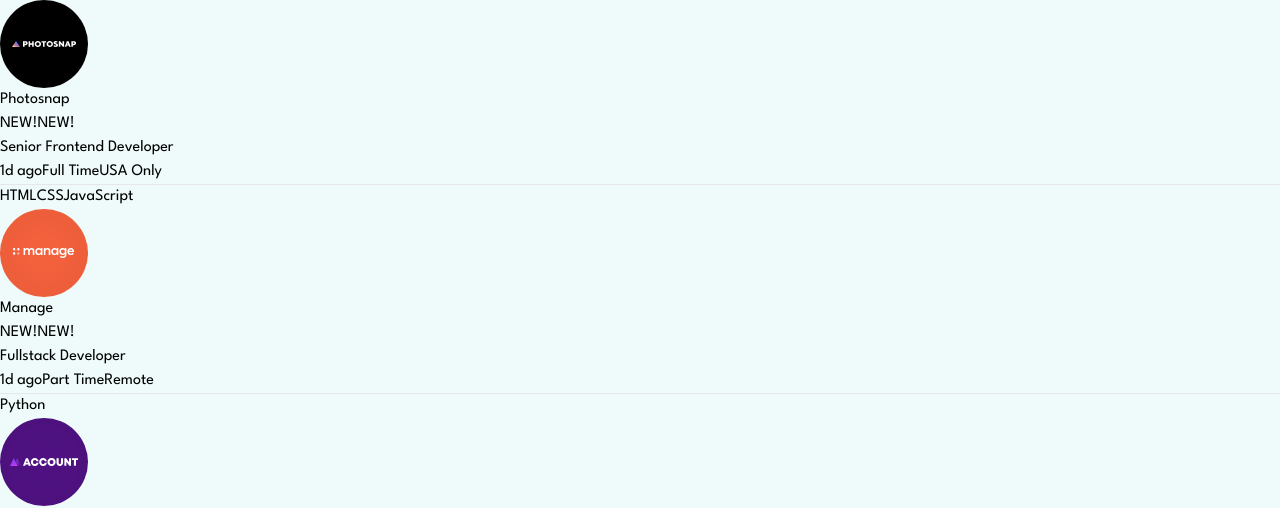
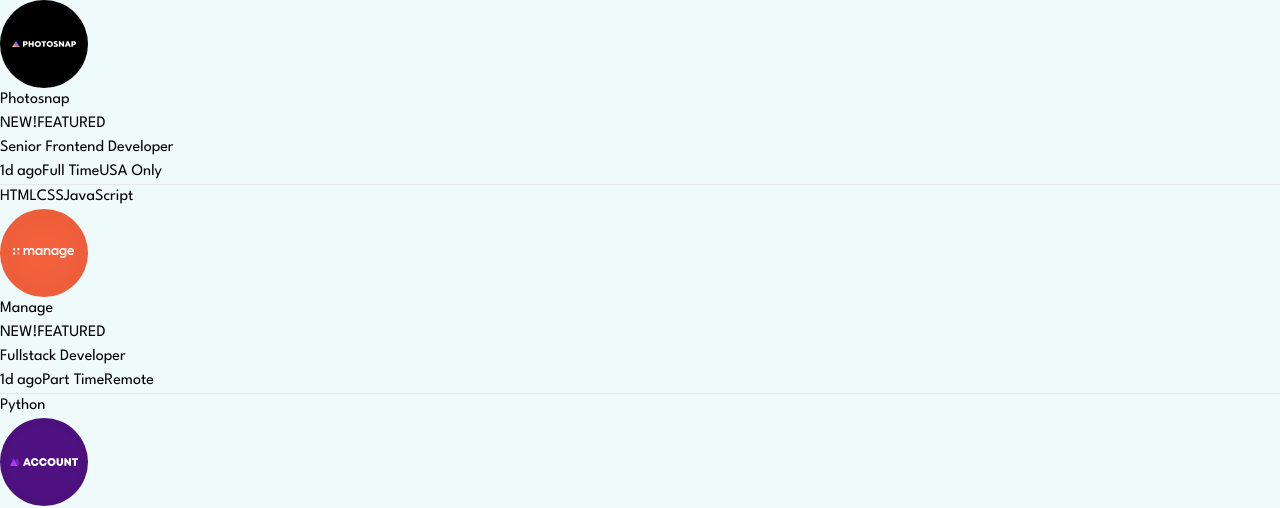
Before and after one commit to fadidajunaedy/job-listing, a React (Vite) app: page / in a window 1280 px wide. Shown: the top 508 px of the page. Built offline with nearby package versions, Linux system fonts and the light colour scheme.

Commit message:
Turn card into component jsx

```diff
--- a/src/App.jsx
+++ b/src/App.jsx
@@ -1,3 +1,4 @@
+import Card from "./components/Card"
 import Datas from "./data.json"
 
 function App() {
@@ -5,34 +6,19 @@
     <div className="min-h-screen py-6 px-8">
       <div className="container mx-auto max-w-5xl">
         {Datas.map((data) => (
-          <div key={data.id} className={`flex justify-start items-start flex-col sm:flex-row sm:items-center gap-4 rounded py-4 px-8 mb-12 sm:mb-6 shadow-lg relative ${data.featured && "border-l-4"}`}>
-            <img src={data.logo} alt="" className="rounded-full h-14 sm:h-16 absolute -top-[25px] sm:static" />
-            <div className="flex flex-col justify-between items-start gap-2 mt-6 sm:mt-0">
-              <div className="flex justify-between items-center gap-2">
-                <h3 className="text-sm font-bold">{data.company}</h3>
-                <div className="font-extrabold text-xs gap-2">
-                  {data.new && <span className="bg-red-600 text-[0.60rem] leading-3 py-1 px-2 rounded-full mr-2">NEW!</span>}
-                  {data.featured && <span className="bg-red-600 text-[0.60rem] leading-3 py-1 px-2 rounded-full mr-2">NEW!</span>}
-                </div>
-              </div>
-              <h4 className="text-base font-bold">{data.position}</h4>
-              <div className="flex justify-between items-center gap-4 text-xs font-semibold">
-                <span>{data.postedAt}</span>
-                <span>{data.contract}</span>
-                <span>{data.location}</span>
-              </div>
-            </div>
-            <hr />
-            <div className="flex justify-start items-center flex-wrap gap-2 sm:ml-auto">
-              {data.languages.map((language, index) => (
-                <button key={index} className="btn py-1 px-2 bg-red-400 rounded-md text-sm font-bold">
-                  {language}
-                </button>
-              ))}
-            </div>
-          </div>
+          <Card
+            key={data.id}
+            logo={data.logo}
+            company={data.company}
+            newpost={data.new}
+            featured={data.featured}
+            position={data.position}
+            postedAt={data.postedAt}
+            contract={data.contract}
+            location={data.location}
+            languages={data.languages.map(language => language)}
+          />
         ))}
-
       </div>
     </div >
   )
--- a/src/components/Card.jsx
+++ b/src/components/Card.jsx
@@ -1,6 +1,5 @@
 const Card = (props) => {
     const {
-        border,
         logo,
         company,
         newpost,
@@ -8,30 +7,31 @@
         position,
         postedAt,
         contract,
-        location
+        location,
+        languages
     } = props
 
     return (
-        <div className="flex justify-start items-start flex-col sm:flex-row sm:items-center gap-4 rounded py-4 px-8 mb-12 sm:mb-6 shadow-lg relative border-l-4 bg-red-200">
+        <div className={`flex justify-start items-start flex-col sm:flex-row sm:items-center gap-4 rounded py-4 px-8 mb-12 sm:mb-6 shadow-lg relative ${featured && "border-l-4"}`}>
             <img src={logo} alt={company} className="rounded-full h-14 sm:h-16 absolute -top-[25px] sm:static" />
             <div className="flex flex-col justify-between items-start gap-2 mt-6 sm:mt-0">
                 <div className="flex justify-between items-center gap-2">
                     <h3 className="text-sm font-bold">{company}</h3>
                     <div className="font-extrabold text-xs gap-2">
-                        {data.new && <span className="bg-red-600 text-[0.60rem] leading-3 py-1 px-2 rounded-full mr-2">NEW!</span>}
-                        {data.featured && <span className="bg-red-600 text-[0.60rem] leading-3 py-1 px-2 rounded-full mr-2">NEW!</span>}
+                        {newpost && <span className="bg-red-600 text-[0.60rem] leading-3 py-1 px-2 rounded-full mr-2">NEW!</span>}
+                        {featured && <span className="bg-red-600 text-[0.60rem] leading-3 py-1 px-2 rounded-full mr-2">FEATURED</span>}
                     </div>
                 </div>
-                <h4 className="text-base font-bold">{data.position}</h4>
+                <h4 className="text-base font-bold">{position}</h4>
                 <div className="flex justify-between items-center gap-4 text-xs font-semibold">
-                    <span>{data.postedAt}</span>
-                    <span>{data.contract}</span>
-                    <span>{data.location}</span>
+                    <span>{postedAt}</span>
+                    <span>{contract}</span>
+                    <span>{location}</span>
                 </div>
             </div>
             <hr />
             <div className="flex justify-start items-center flex-wrap gap-2 sm:ml-auto">
-                {data.languages.map((language, index) => (
+                {languages.map((language, index) => (
                     <button key={index} className="btn py-1 px-2 bg-red-400 rounded-md text-sm font-bold">
                         {language}
                     </button>
```
